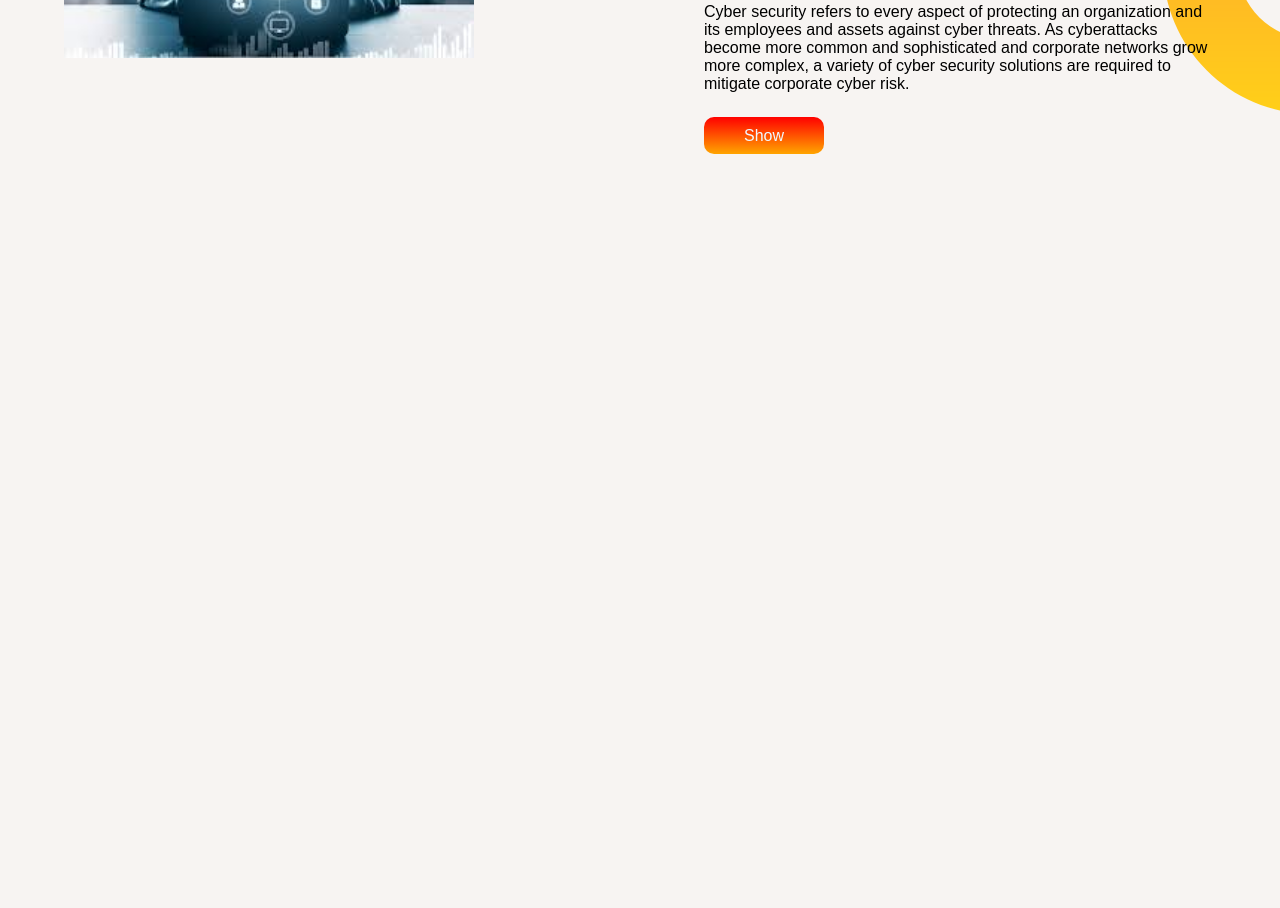
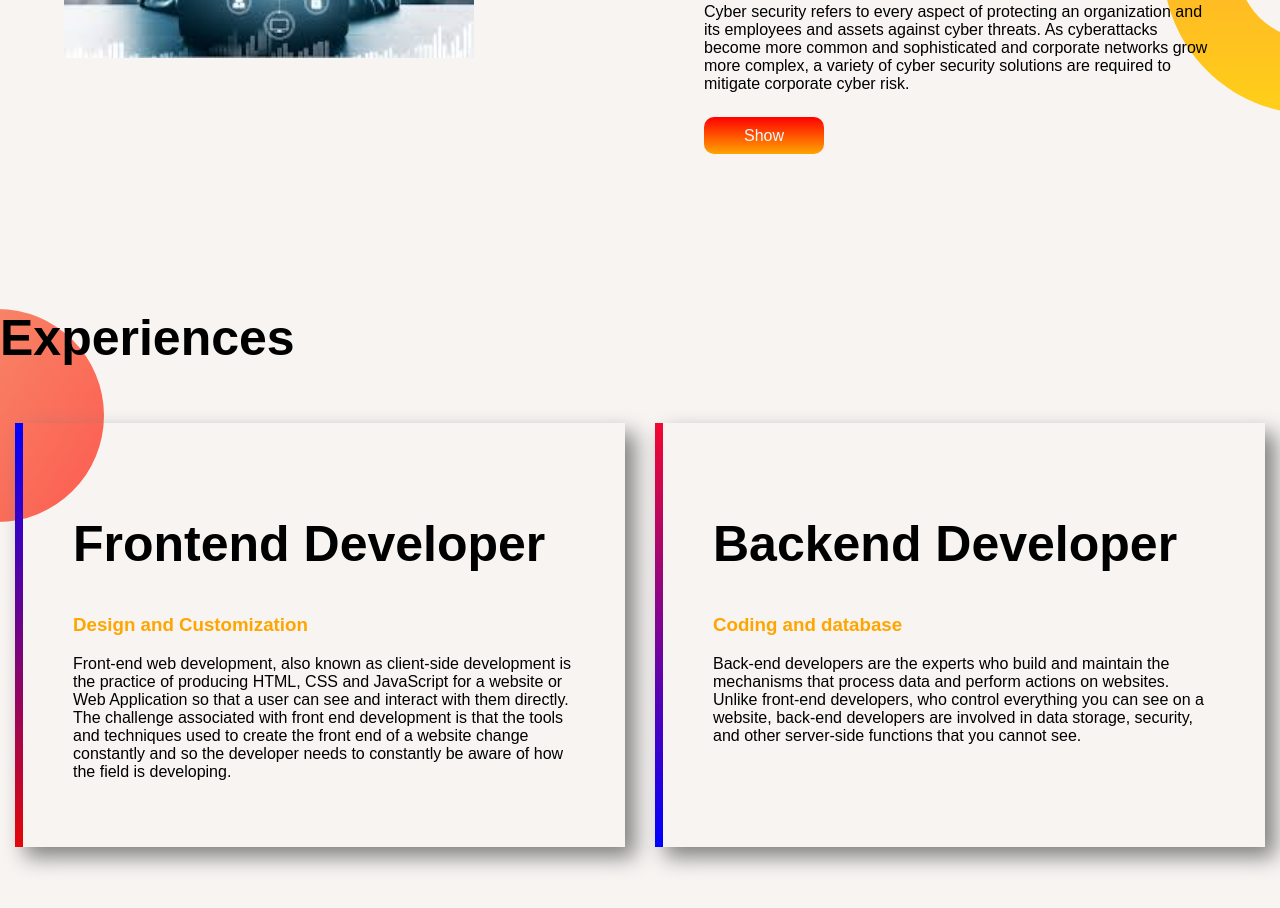
Before and after one commit to Siyamon69/Portfolio, a plain HTML site: page index.html in a window 1280 px wide. Shown: the part 917-1825 px from the top of the page. Before the commit the page ends 1226 px from the top, so only its background shows below. Drawn offline with Linux system fonts and the light colour scheme.

Commit message:
exp added

```diff
--- a/index.html
+++ b/index.html
@@ -10,7 +10,7 @@
 
 </head>
 <body>
-    <section class="top-O">
+    <section class="top-O flex-con">
         <div class="half"> <h1>Welcome To </h1>
             <h1><span class="orange">Mir Web </span> World</h1>
 
@@ -24,7 +24,7 @@
         <img src="my-bg.png" alt="">
        </div>
     </section>
-    <section class="cyber">
+    <section class="cyber flex-con">
         <div class="half">
             <img  src="hack.jpg" alt="">
         </div>
@@ -35,6 +35,21 @@
             <a  id="button" target="_blank" href="">Show</a>
         </div>
     </section>
+<section class="expbg">
+    <h1>Experiences</h1>
+    <div class="flex-con">
+        <div class="exp" id="frd">
+            <h1> Frontend Developer   </h1>
+            <h3 class="orange">Design and Customization</h3>
+            <p>Front-end web development, also known as client-side development is the practice of producing HTML, CSS and JavaScript for a website or Web Application so that a user can see and interact with them directly. The challenge associated with front end development is that the tools and techniques used to create the front end of a website change constantly and so the developer needs to constantly be aware of how the field is developing.</p>
+        </div>
 
+        <div class="exp" id="bed">
+                <h1>Backend Developer</h1>
+                <h3 class="orange">Coding and database</h3>
+                <p>Back-end developers are the experts who build and maintain the mechanisms that process data and perform actions on websites. Unlike front-end developers, who control everything you can see on a website, back-end developers are involved in data storage, security, and other server-side functions that you cannot see.</p>
+        </div>
+    </div>
+</section>
 </body>
 </html>
--- a/style.css
+++ b/style.css
@@ -10,7 +10,7 @@ h1{
     color: orange;
 }
 
-section{
+.flex-con{
     display: flex;
     margin-bottom: 100px;
 }
@@ -42,3 +42,24 @@ background-repeat: no-repeat ;
     background-repeat: no-repeat;
     background-position: right;
 }
+.exp{
+    width: 50%;
+    padding: 50px;
+    box-shadow: 10px 10px 20px gray;
+    margin: 15px;
+}
+.expbg{
+    background-image: url(exp-bg.png);
+    background-repeat: no-repeat;
+}
+
+#frd{
+    border-left: 8px solid;
+    border-image: linear-gradient(blue , rgb(228, 7, 7)) ;
+    border-image-slice: 2;
+}
+#bed{
+    border-left: 8px solid;
+    border-image: linear-gradient(rgb(243, 8, 47), blue);
+    border-image-slice:2 ;
+}
```
Also changed, not shown: exp-bg.png (added).
